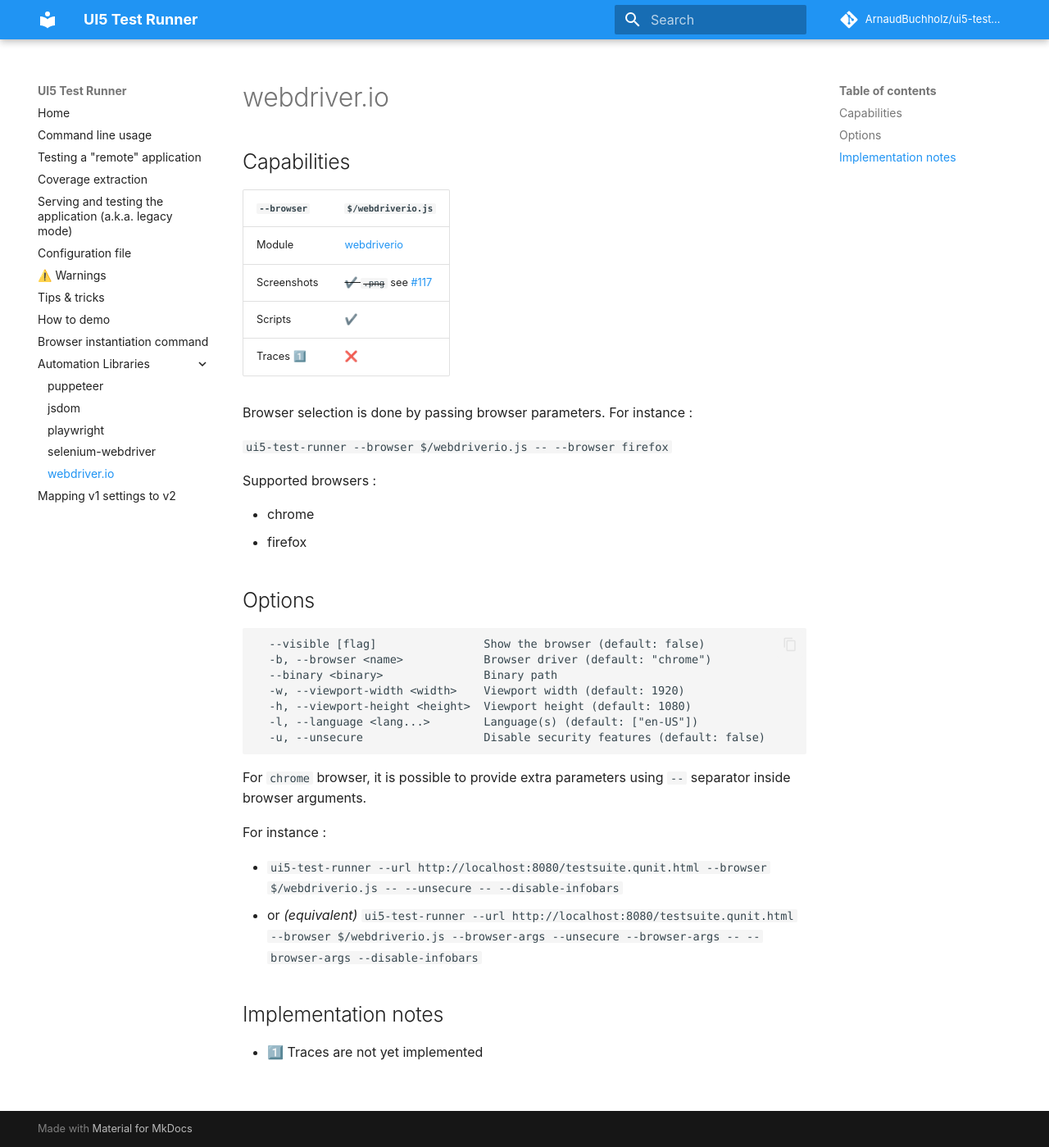
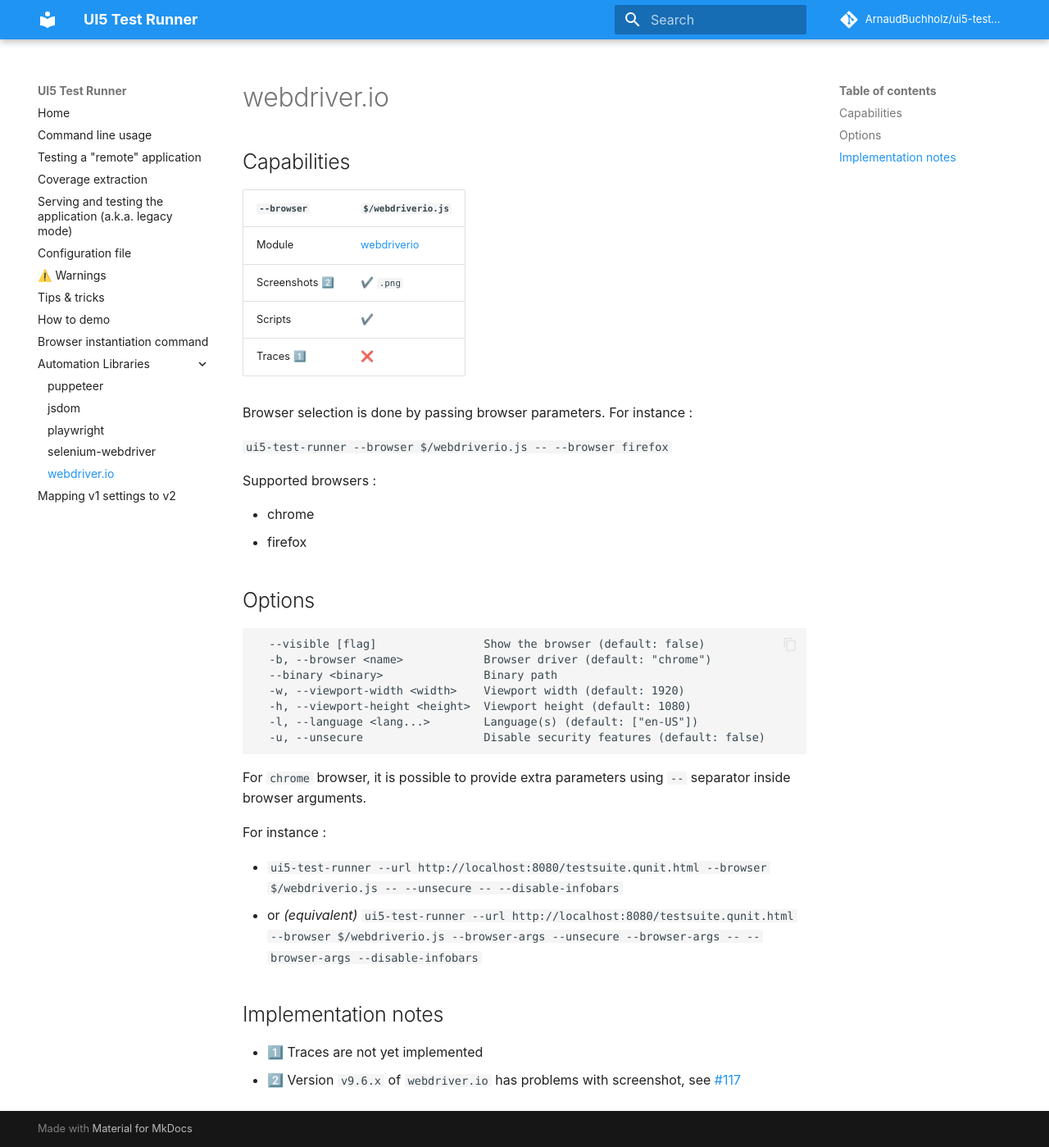
Before and after one commit to ArnaudBuchholz/ui5-test-runner, an MkDocs documentation site: the page built from docs/webdriverio.md, in a window 1280 px wide and 1399 px high. Shown: the whole window at 82% size. Built offline with MkDocs 1.6.1 and Material for MkDocs 9.7.7, drawn with Linux system fonts in a browser that asks for light colours; comment, search, counter and statistics services are not loaded.

Commit message:
fix: re-enable screenshot since it was addressed in webdriverio@9.7.0 (#117)

```diff
--- a/docs/webdriverio.md
+++ b/docs/webdriverio.md
@@ -5,7 +5,7 @@
 | `--browser` | `$/webdriverio.js` |
 |---|---|
 | Module | [webdriverio](https://www.npmjs.com/package/webdriverio) |
-| Screenshots | <s>✔️ `.png`</s> see [#117](https://github.com/ArnaudBuchholz/ui5-test-runner/issues/117) |
+| Screenshots 2️⃣ | ✔️ `.png`
 | Scripts | ✔️ |
 | Traces 1️⃣ | ❌ |
 
@@ -40,3 +40,4 @@
 ## Implementation notes
 
 * 1️⃣ Traces are not yet implemented
+* 2️⃣ Version `v9.6.x` of `webdriver.io` has problems with screenshot, see [#117](https://github.com/ArnaudBuchholz/ui5-test-runner/issues/117)
```
Also changed, not shown: 1 other file.
